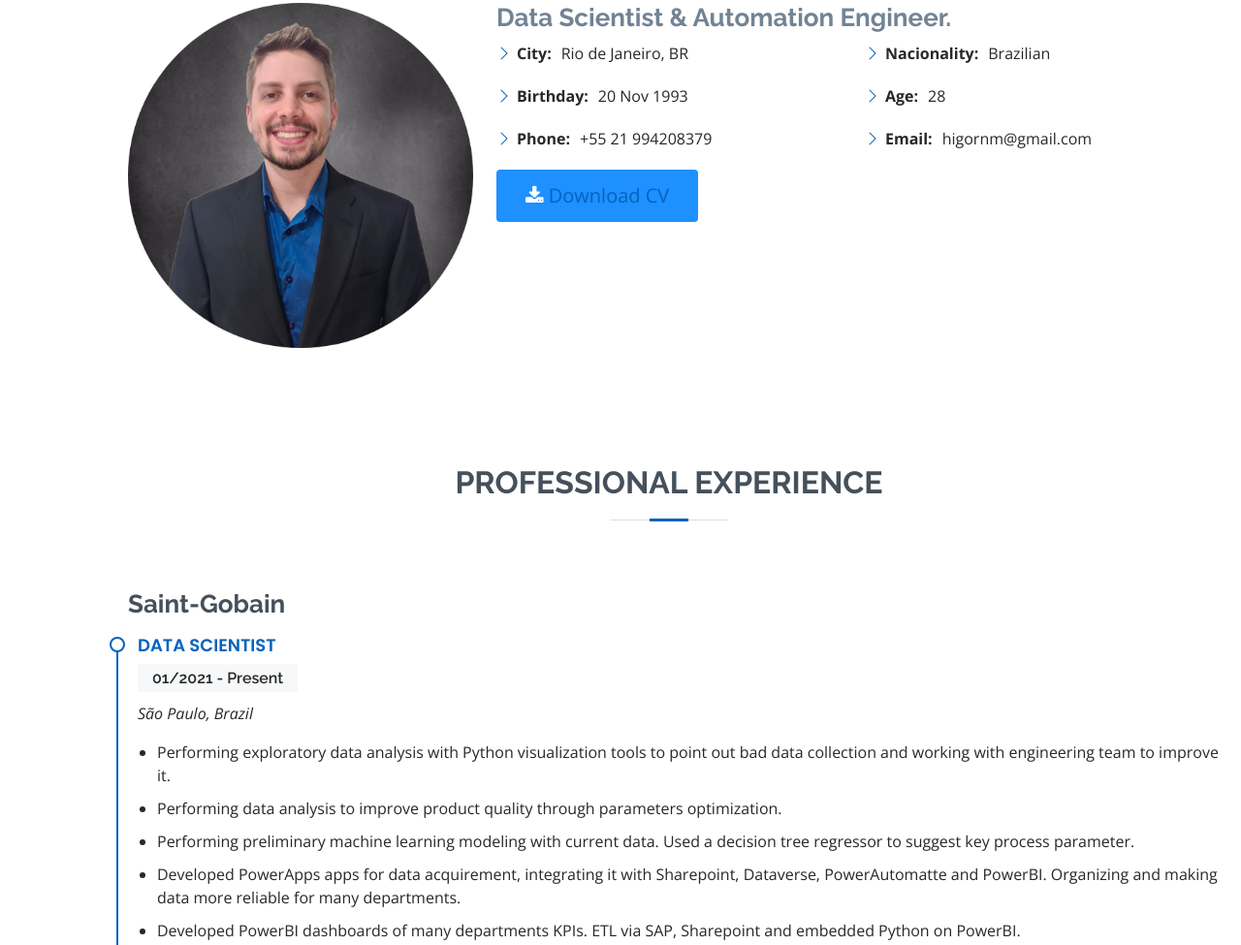
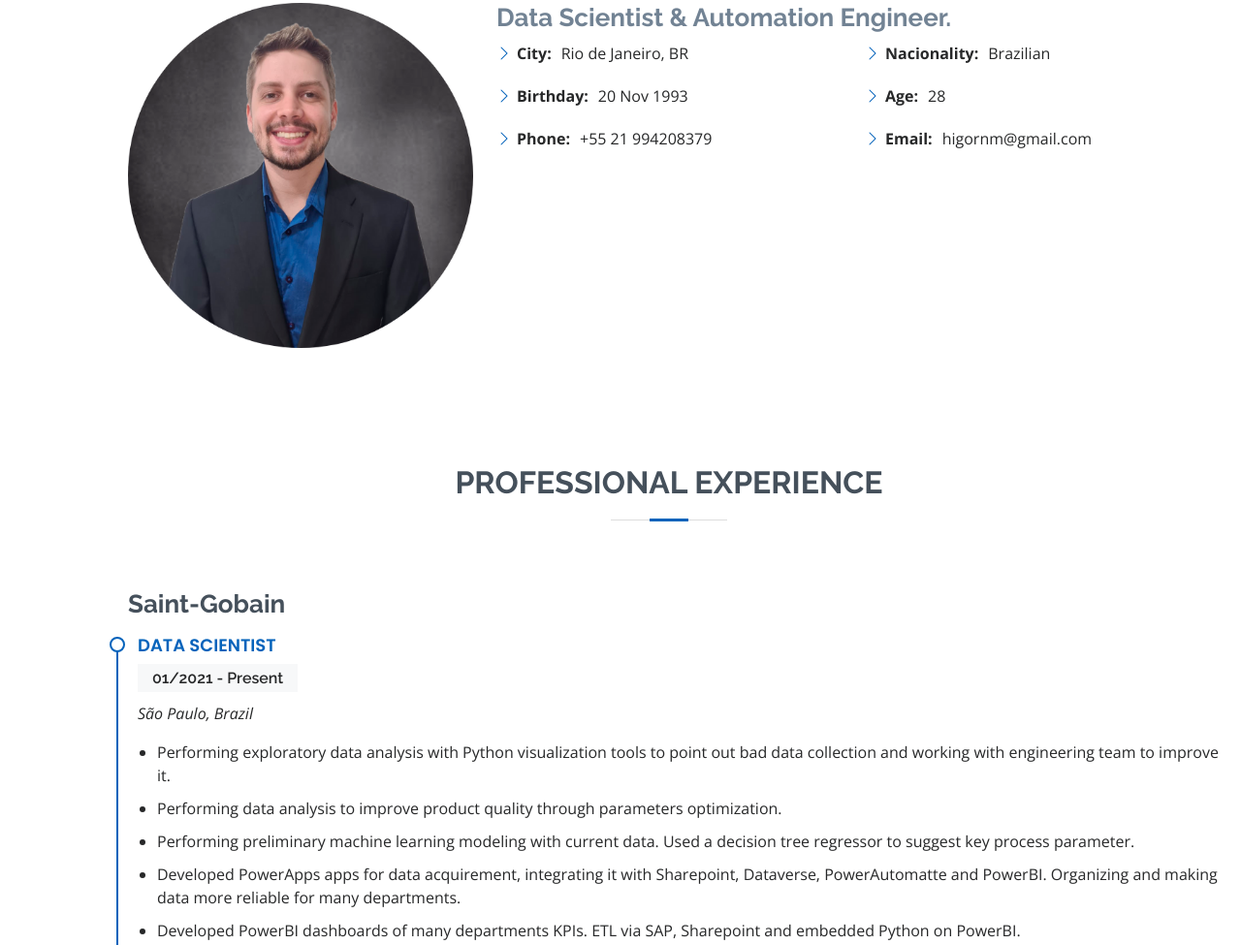
Before and after one commit to HigorNunesM/portfolio, a plain HTML site: page index.html in a window 1280 px wide. Shown: the part 1013-1988 px from the top of the page at 97% size. Drawn offline with nearby package versions, Linux system fonts and the light colour scheme.

Commit message:
Update index.html

```diff
--- a/index.html
+++ b/index.html
@@ -112,16 +112,7 @@
                 </ul>
               </div>
             </div>
-            <!-- Add icon library BUTTON -->
-            <link rel="stylesheet" href="https://cdnjs.cloudflare.com/ajax/libs/font-awesome/4.7.0/css/font-awesome.min.css">
 
-            <!-- Auto width -->
-            <button class="btn" type="action">
-              <i class="fa fa-download"></i>
-              <a href="cv/Higor Nunes CV.pdf" target="_blank" title="Download CV">
-                 Download CV
-              </a>
-            </button>
             <!--<p>
               Officiis eligendi itaque labore et dolorum mollitia officiis optio vero. Quisquam sunt adipisci omnis et ut. Nulla accusantium dolor incidunt officia tempore. Et eius omnis.
               Cupiditate ut dicta maxime officiis quidem quia. Sed et consectetur qui quia repellendus itaque neque. Aliquid amet quidem ut quaerat cupiditate. Ab et eum qui repellendus omnis culpa magni laudantium dolores.
```
